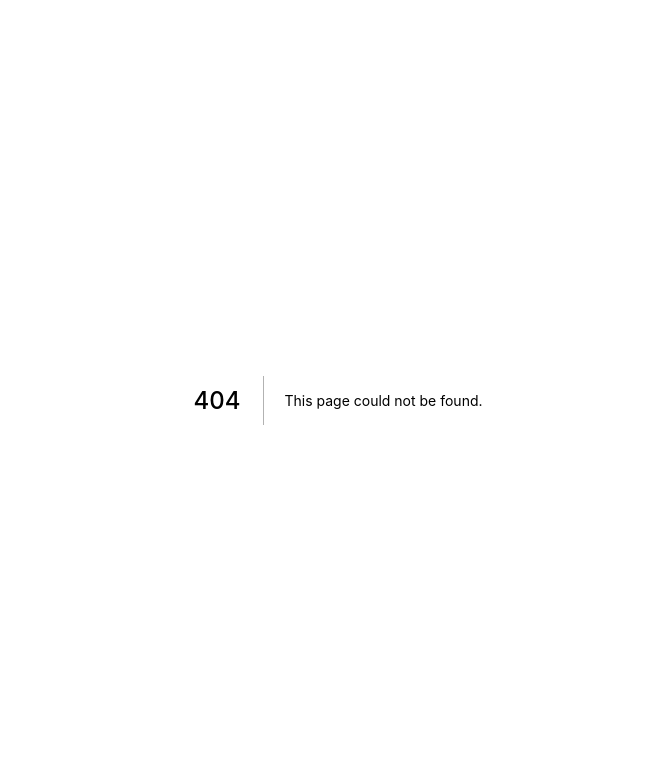
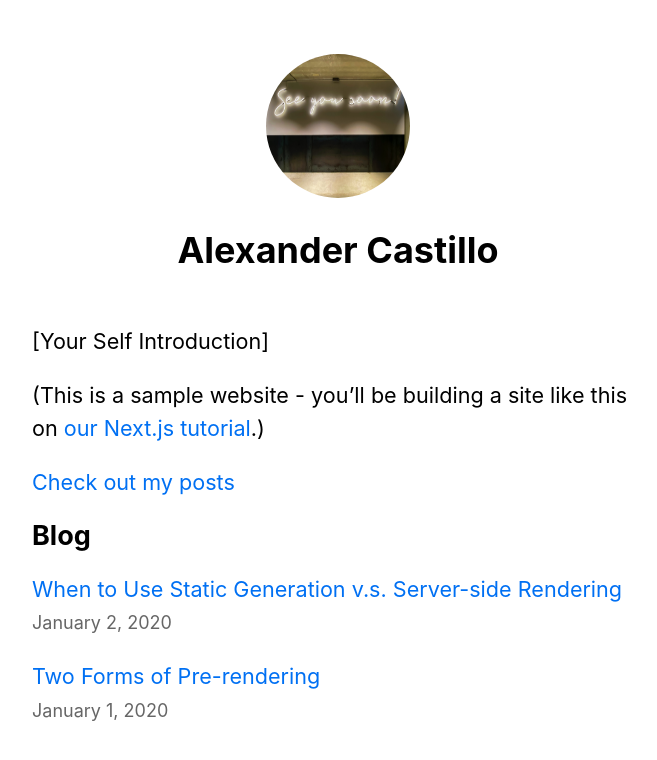
Before and after one commit to alexjohn7516/next-tutorial, a Next.js app: page / in a window 1280 px wide. Before the commit this address had no page. Shown: the top 760 px of the page, without its empty margins (302-959 px from the left). Built offline with nearby package versions, Linux system fonts and the light colour scheme.

Commit message:
ts index reconfig :

```diff
--- /dev/null
+++ b/pages/index.tsx
@@ -0,0 +1,58 @@
+import Head from 'next/head';
+import Link from 'next/link';
+import Date from '../components/date';
+import Layout, { siteTitle } from '../components/layout';
+import { getSortedPostsData } from '../lib/posts';
+import utilStyles from '../styles/utils.module.css';
+import { GetStaticProps } from 'next';
+
+export default function Home({
+  allPostsData
+}: {
+  allPostsData: {
+    date: string,
+    title: string,
+    id: string
+  }[] //? what is this ?
+}) {
+  return (
+    <Layout home>
+      <Head>
+        <title>{siteTitle}</title>
+      </Head>
+      <section className={utilStyles.headingMd}>
+        <p>[Your Self Introduction]</p>
+        <p>
+          (This is a sample website - you’ll be building a site like this on{' '}
+          <a href="https://nextjs.org/learn">our Next.js tutorial</a>.)
+        </p>
+        <Link href="/posts/first-post"> Check out my posts</Link>
+      </section>
+      <section className={`${utilStyles.headingMd} ${utilStyles.padding1px}`}>
+        <h2 className={utilStyles.headingLg}>Blog</h2>
+        <ul className={utilStyles.list}>
+          {allPostsData.map(({ id, date, title}) => (
+            <li className={utilStyles.listItem} key={id}>
+              <Link href={`/posts/${id}`}>
+                <a>{title}</a>
+              </Link>
+              <br />
+              <small className={utilStyles.lightText}>
+                <Date dateString={date} />
+              </small>
+            </li>
+          ))}
+        </ul>
+      </section>
+    </Layout>
+  );
+}
+
+export const getStaticProps: GetStaticProps = async () => {
+  const allPostsData = getSortedPostsData();
+  return {
+    props: {
+      allPostsData
+    }
+  }
+}
```
